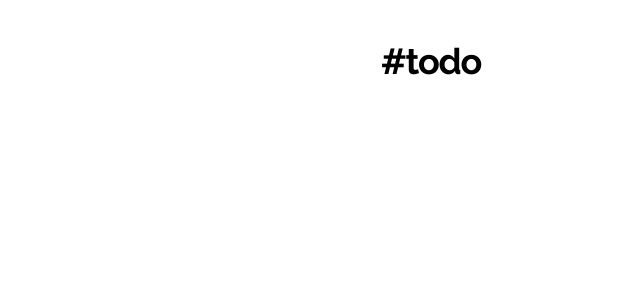
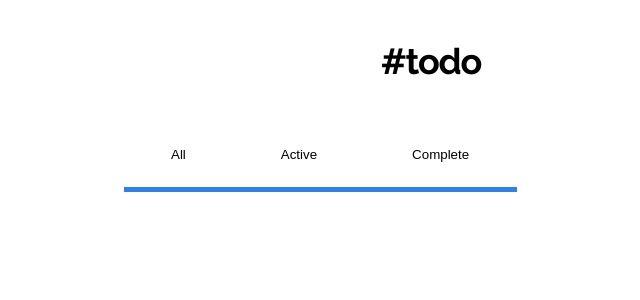
Before and after one commit to FrancoBaig/Todo-app, a React (Create React App) app: page / in a window 1280 px wide. Shown: the top 300 px of the page, without its empty margins (209-849 px from the left). Built offline with nearby package versions, Linux system fonts and the light colour scheme.

Commit message:
botones y border

```diff
--- a/src/App.css
+++ b/src/App.css
@@ -13,3 +13,16 @@
     letter-spacing: -1.2px;
     padding: 4rem 0;
 }
+
+
+/*  */
+.section-btn{
+    border: none;
+    background-color: transparent;
+    padding: 2.5rem 4.75rem;
+}
+
+.active {
+    border-bottom: 5px solid #2F80ED;
+    border-radius: 4px 4px 0px 0px;
+}
--- a/src/App.js
+++ b/src/App.js
@@ -1,9 +1,11 @@
 import "./App.css";
+import SelectionBar from "./components/SelectionBar";
 
 function App() {
     return (
         <div className="App">
             <header className="title">#todo</header>
+            <SelectionBar />
         </div>
     );
 }
--- /dev/null
+++ b/src/components/Selection.js
@@ -0,0 +1,7 @@
+import React from "react";
+
+function Selection({ name }) {
+    return <button className="section-btn active">{name}</button>;
+}
+
+export default Selection;
--- /dev/null
+++ b/src/components/SelectionBar.js
@@ -0,0 +1,14 @@
+import React from "react";
+import Selection from "./Selection";
+
+function SelectionBar() {
+    return (
+        <div className="section-container">
+            <Selection name={"All"} />
+            <Selection name={"Active"} />
+            <Selection name={"Complete"} />
+        </div>
+    );
+}
+
+export default SelectionBar;
```
